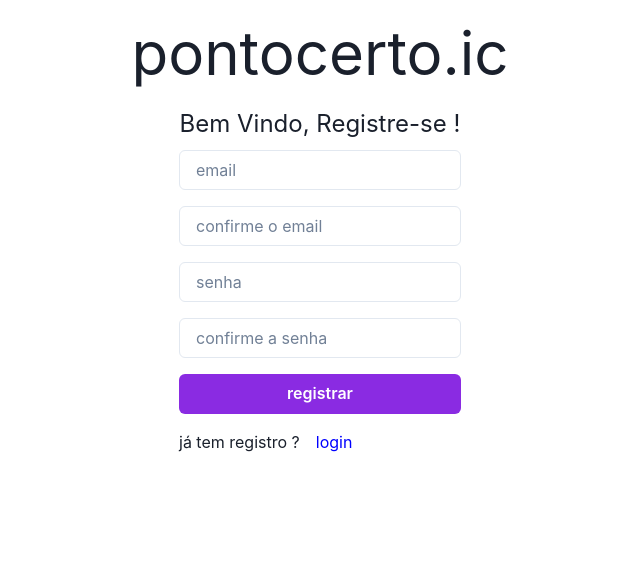
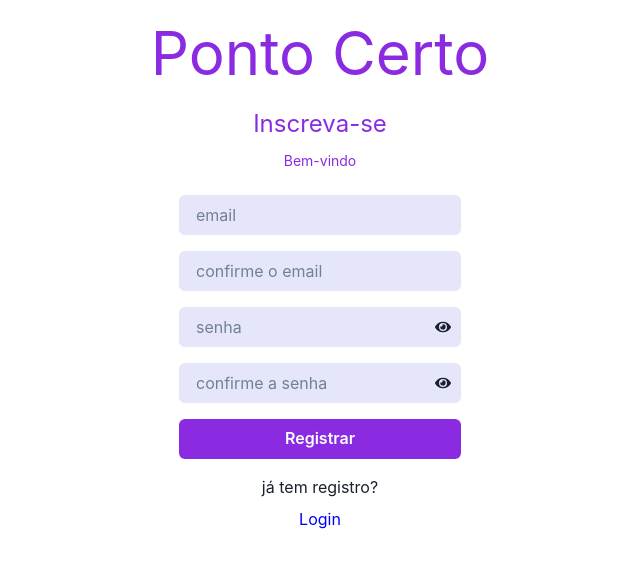
Before and after one commit to equipe01ic0045/work_time_record_ic0045, a Next.js app in the folder wtr_frontend_project/: page /auth/register in a window 1280 px wide. Shown: the top 568 px of the page, without its empty margins (320-960 px from the left). Built offline with nearby package versions, Linux system fonts and the light colour scheme; no server answers.

Commit message:
feature:tela-de-cadastro

```diff
--- a/wtr_frontend_project/src/app/auth/register/page.tsx
+++ b/wtr_frontend_project/src/app/auth/register/page.tsx
@@ -4,6 +4,7 @@ import { Box, Button, Text, Input, useToast } from "@chakra-ui/react";
 import Link from "next/link";
 import { useRouter } from "next/navigation";
 import React, { useState } from "react";
+import { FaEye, FaEyeSlash } from 'react-icons/fa';
 
 export default function RegistrationComponent() {
   const router = useRouter();
@@ -15,6 +16,9 @@ export default function RegistrationComponent() {
     confirmPassword: "",
   });
 
+  const [showPassword, setShowPassword] = useState(false);
+  const [showConfirmPassword, setShowConfirmPassword] = useState(false);
+
   const userService = new UserService();
 
   function inputHandler(event: any) {
@@ -23,16 +27,12 @@ export default function RegistrationComponent() {
   }
 
   function registerHandler() {
-    if (
-      newUser.email == newUser.confirmEmail &&
-      newUser.password == newUser.confirmPassword
-    ) {
+    if (newUser.email === newUser.confirmEmail && newUser.password === newUser.confirmPassword) {
       userService
         .registerUser(newUser)
-        .then((response) => {
+        .then(() => {
           toast({
             title: "registro completo",
-            description: "",
             status: "success",
             duration: 3000,
             isClosable: true,
@@ -40,24 +40,18 @@ export default function RegistrationComponent() {
           });
           router.push("/");
         })
-        .catch((error) => {
+        .catch(() => {
           toast({
             title: "falha no registro",
-            description: "",
             status: "error",
             duration: 3000,
             isClosable: true,
             position: "top-right",
           });
         });
-    }
-    if (
-      newUser.email != newUser.confirmEmail ||
-      newUser.password != newUser.confirmPassword
-    ) {
+    } else {
       toast({
-        title: "dados invalidos",
-        description: "",
+        title: "dados inválidos",
         status: "error",
         duration: 3000,
         isClosable: true,
@@ -67,58 +61,62 @@ export default function RegistrationComponent() {
   }
 
   return (
-    <Box
-      display={"flex"}
-      flexDirection={"column"}
-      alignItems={"center"}
-      justifyContent={"start"}
-      gap={"0.5em"}
-      padding={"0.5em"}
-      width={"100%"}
-    >
-      <Text fontSize={"6xl"}>pontocerto.ic</Text>
-      <Text fontSize={"2xl"}>Bem Vindo, Registre-se !</Text>
+    <Box display="flex" flexDirection="column" alignItems="center" justifyContent="start" gap="0.5em" p="0.5em" w="100%">
+      <Text fontSize="6xl" color="blueviolet">
+        Ponto Certo
+      </Text>
 
-      <Box display={"flex"} flexDirection={"column"} gap={"1em"}>
-        <Input
-          placeholder="email"
-          type="email"
-          name="email"
-          value={newUser.email}
-          onChange={inputHandler}
-        />
-        <Input
-          placeholder="confirme o email"
-          type="email"
-          name="confirmEmail"
-          value={newUser.confirmEmail}
-          onChange={inputHandler}
-        />
+      <Box display="flex" flexDirection="column" gap="0.5em" alignItems="center">
+        <Text fontSize="2xl" color="blueviolet">
+          Inscreva-se
+        </Text>
+        <Text fontSize="sm" color="blueviolet">
+          Bem-vindo
+        </Text>
+      </Box>
+
+      <Box display="flex" flexDirection="column" gap="1em" mt="1em">
+        <Input placeholder="email" type="email" name="email" value={newUser.email} onChange={inputHandler} bgColor="Lavender" color="blueviolet" />
+        <Input placeholder="confirme o email" type="email" name="confirmEmail" value={newUser.confirmEmail} onChange={inputHandler} bgColor="Lavender" color="blueviolet" />
+
+        <Box position="relative">
           <Input
             placeholder="senha"
-          type="password"
+            type={showPassword ? 'text' : 'password'}
             name="password"
             value={newUser.password}
             onChange={inputHandler}
+            bgColor="Lavender"
+            color="blueviolet"
           />
+          <Box position="absolute" right="10px" top="50%" transform="translateY(-50%)" cursor="pointer" onClick={() => setShowPassword(!showPassword)}>
+            {showPassword ? <FaEyeSlash /> : <FaEye />}
+          </Box>
+        </Box>
+
+        <Box position="relative">
           <Input
-          placeholder="confirme a senha "
-          type="password"
+            placeholder="confirme a senha"
+            type={showConfirmPassword ? 'text' : 'password'}
             name="confirmPassword"
             value={newUser.confirmPassword}
             onChange={inputHandler}
+            bgColor="Lavender"
+            color="blueviolet"
           />
-        <Button
-          background={"blueviolet"}
-          textColor={"white"}
-          onClick={registerHandler}
-        >
-          registrar
+          <Box position="absolute" right="10px" top="50%" transform="translateY(-50%)" cursor="pointer" onClick={() => setShowConfirmPassword(!showConfirmPassword)}>
+            {showConfirmPassword ? <FaEyeSlash /> : <FaEye />}
+          </Box>
+        </Box>
+
+        <Button bg="blueviolet" color="white" onClick={registerHandler}>
+          Registrar
         </Button>
-        <Box display={"flex"} flexDirection={"row"} gap={"1em"}>
-          <Text>já tem registro ?</Text>
-          <Link href={"/"}>
-            <Text textColor={"blue"}>login</Text>
+
+        <Box display="flex" flexDirection="column" gap="0.5em" alignItems="center">
+          <Text>já tem registro?</Text>
+          <Link href="/">
+            <Text color="blue">Login</Text>
           </Link>
         </Box>
       </Box>
```
Also changed, not shown: wtr_frontend_project/src/app/auth/page.tsx (+24 -76 lines). Lines whose indentation alone changed are shown as unchanged.
